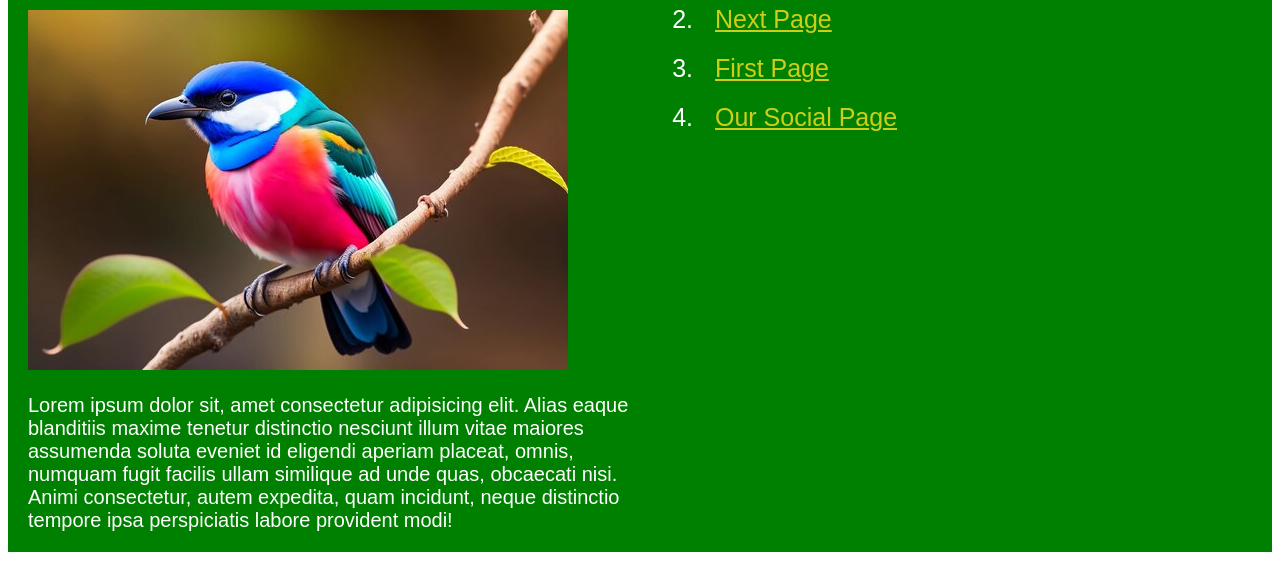
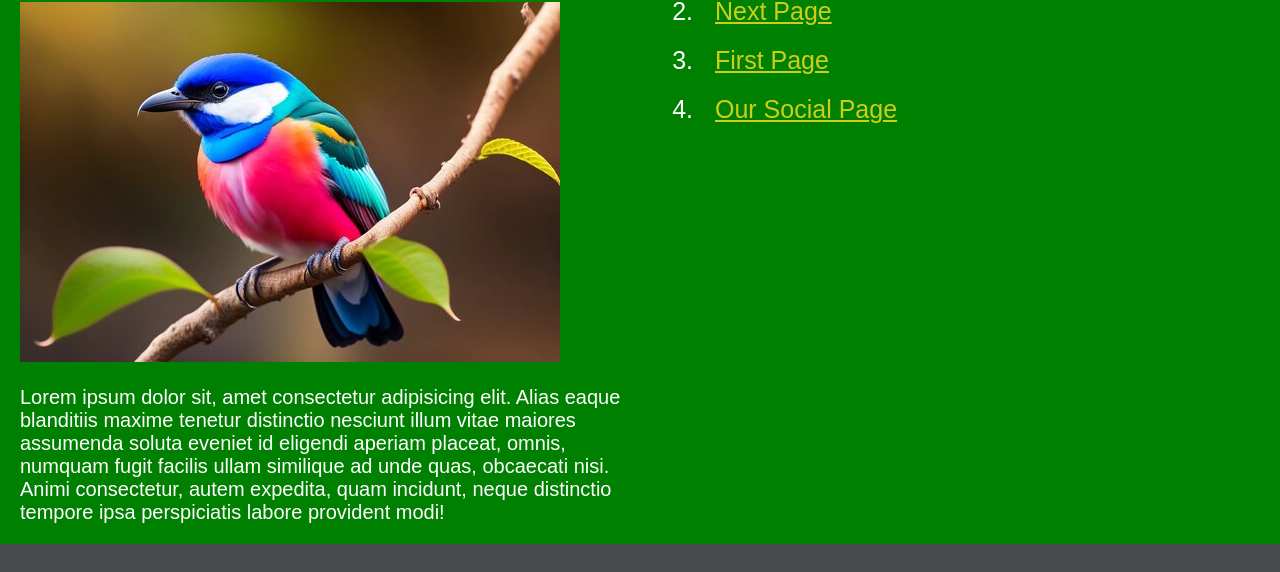
Before and after one commit to salman6546/htmlcss, a plain HTML site: page index.html in a window 1280 px wide. Shown: the part 295-867 px from the top of the page. Drawn offline with Linux system fonts and the light colour scheme.

Commit message:
my commit

```diff
--- a/index.html
+++ b/index.html
@@ -7,7 +7,8 @@
     <style>
         body{
             font-family: Arial, Helvetica, sans-serif;
-
+            background-color: rgb(72, 75, 75);
+            margin:auto;
         }
         #name{
             text-align: center;
```
